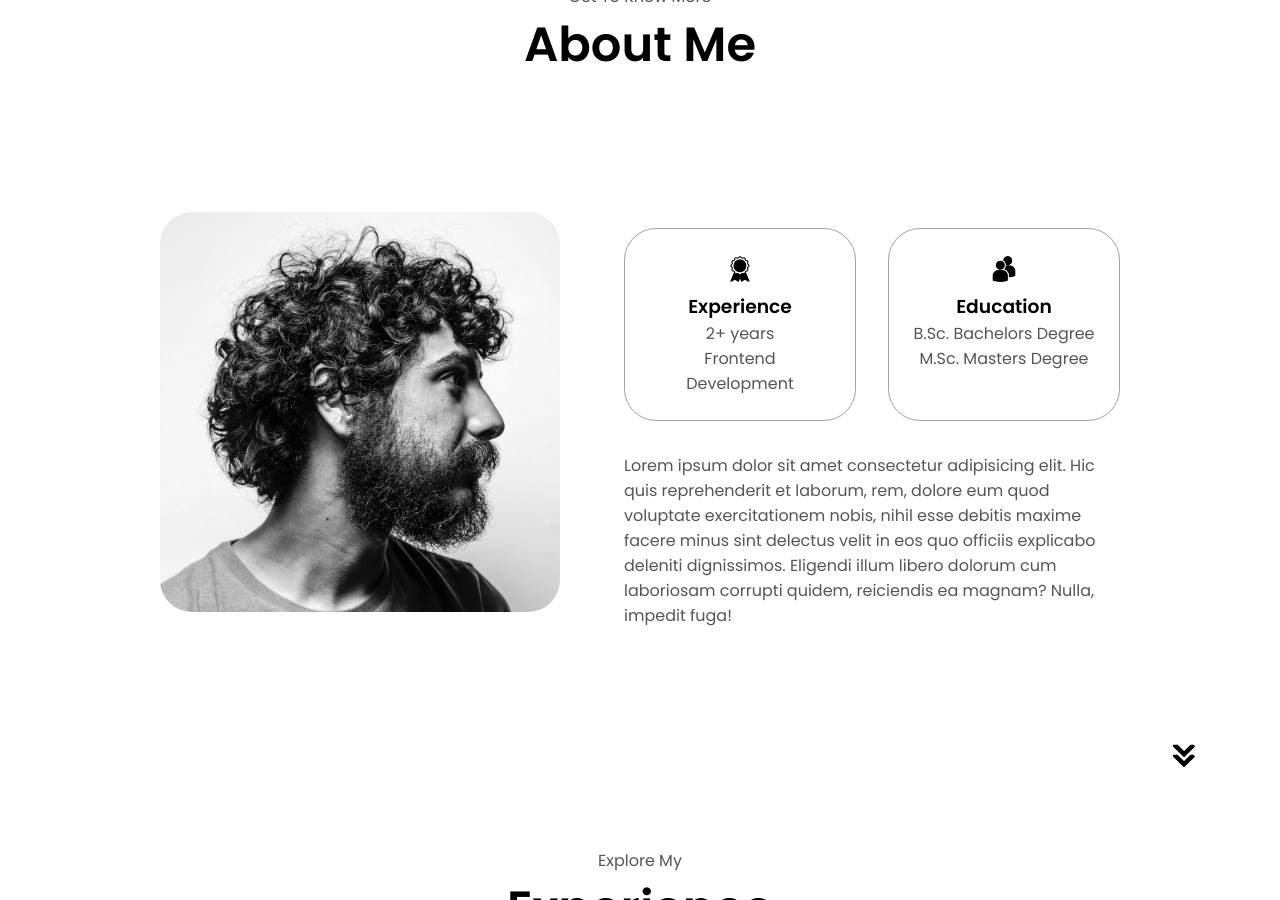
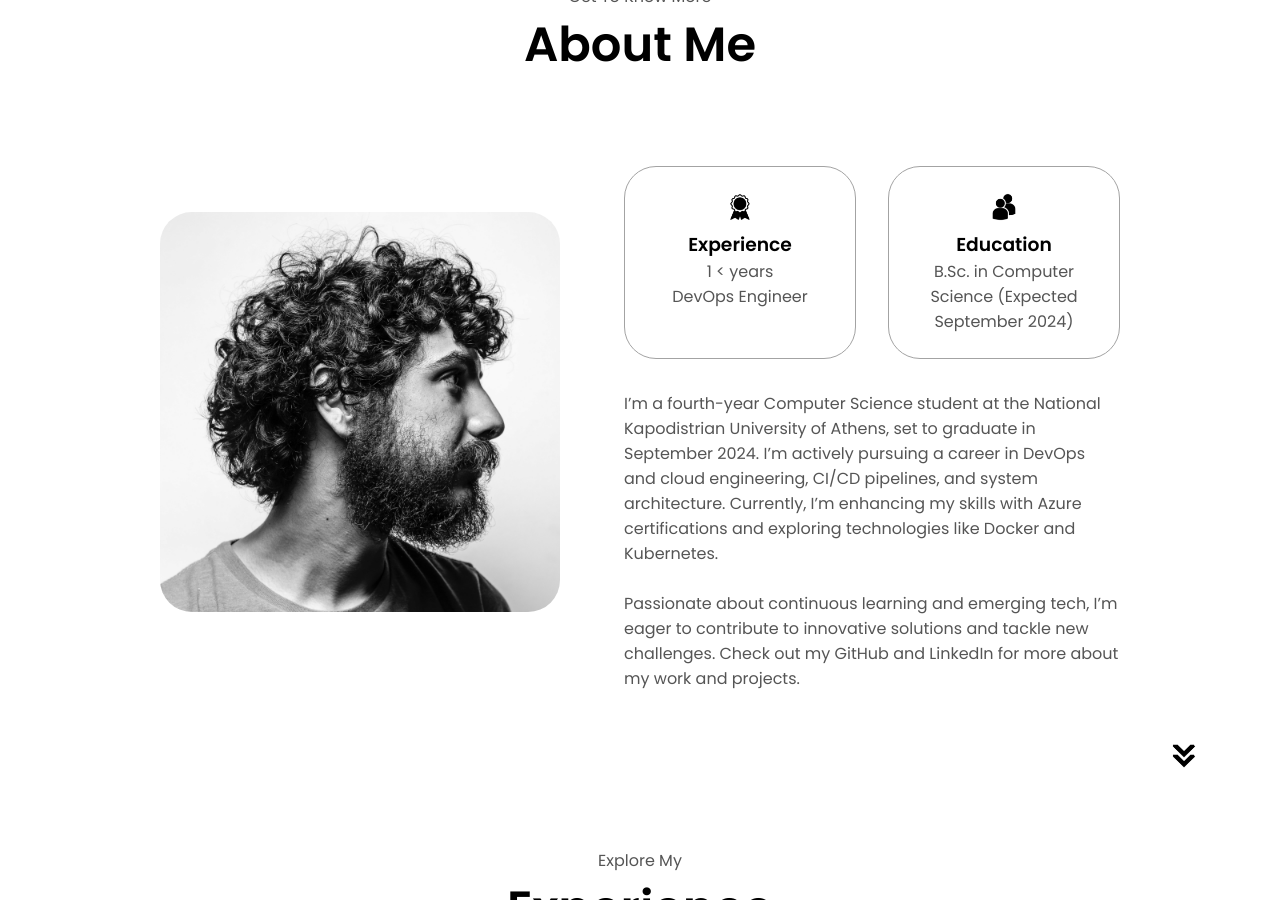
Before and after one commit to Kanellaman/kanellaman.github.io, a Jekyll site: the page built from index.markdown, in a window 1280 px wide and 900 px high, scrolled down 1048 px. Built offline with Jekyll 4.4.1, drawn with Linux system fonts in a browser that asks for light colours; comment, search, counter and statistics services are not loaded; some of the changed text lies outside the part shown.

```diff
--- a/_includes/about.html
+++ b/_includes/about.html
@@ -10,22 +10,24 @@
                 <div class="details-container">
                     <img src="./assets/experience.png" alt="Experience icon" class="icon" />
                     <h3>Experience</h3>
-                    <p>2+ years <br />Frontend Development</p>
+                    <p>1 &lt; years <br />DevOps Engineer</p>
                 </div>
                 <div class="details-container">
                     <img src="./assets/education.png" alt="Education icon" class="icon" />
                     <h3>Education</h3>
-                    <p>B.Sc. Bachelors Degree<br />M.Sc. Masters Degree</p>
+                    <p>B.Sc. in Computer Science (Expected September 2024)</p>
                 </div>
             </div>
             <div class="text-container">
                 <p>
-                    Lorem ipsum dolor sit amet consectetur adipisicing elit. Hic quis
-                    reprehenderit et laborum, rem, dolore eum quod voluptate
-                    exercitationem nobis, nihil esse debitis maxime facere minus sint
-                    delectus velit in eos quo officiis explicabo deleniti dignissimos.
-                    Eligendi illum libero dolorum cum laboriosam corrupti quidem,
-                    reiciendis ea magnam? Nulla, impedit fuga!
+                    I’m a fourth-year Computer Science student at the National Kapodistrian University of Athens, set to graduate in
+                    September 2024. I’m actively pursuing a career in DevOps and cloud engineering, CI/CD pipelines, and system
+                    architecture. Currently, I’m enhancing my skills with Azure certifications and exploring technologies like
+                    Docker and Kubernetes.
+                    <br />
+                    <br />
+                    Passionate about continuous learning and emerging tech, I’m eager to contribute to innovative solutions and tackle new
+                    challenges. Check out my GitHub and LinkedIn for more about my work and projects.
                 </p>
             </div>
         </div>
--- a/_includes/contact.html
+++ b/_includes/contact.html
@@ -4,11 +4,11 @@
     <div class="contact-info-upper-container">
         <div class="contact-info-container">
             <img src="./assets/email.png" alt="Email icon" class="icon contact-icon email-icon" />
-            <p><a href="mailto:examplemail@gmail.com">Example@gmail.com</a></p>
+            <p><a href="mailto:kanellakhskostas@gmail.com">kanellakhskostas@gmail.com</a></p>
         </div>
         <div class="contact-info-container">
             <img src="./assets/linkedin.png" alt="LinkedIn icon" class="icon contact-icon" />
-            <p><a href="https://www.linkedin.com">LinkedIn</a></p>
+            <p><a href="https://www.linkedin.com/in/kanellakis-konstantinos">LinkedIn</a></p>
         </div>
     </div>
 </section>
--- a/_includes/experience.html
+++ b/_includes/experience.html
@@ -4,7 +4,47 @@
     <div class="experience-details-container">
         <div class="about-containers">
             <div class="details-container">
-                <h2 class="experience-sub-title">Frontend Development</h2>
+                <h2 class="experience-sub-title">DevOps and Cloud Engineering</h2>
+                <div class="article-container">
+                    <article>
+                        <img src="./assets/checkmark.png" alt="Experience icon" class="icon" />
+                        <div>
+                            <h3>Python</h3>
+                            <p>Experienced</p>
+                        </div>
+                    </article>
+                    <article>
+                        <img src="./assets/checkmark.png" alt="Experience icon" class="icon" />
+                        <div>
+                            <h3>Django</h3>
+                            <p>Experienced</p>
+                        </div>
+                    </article>
+                    <article>
+                        <img src="./assets/checkmark.png" alt="Experience icon" class="icon" />
+                        <div>
+                            <h3>Docker</h3>
+                            <p>Intermediate</p>
+                        </div>
+                    </article>
+                    <article>
+                        <img src="./assets/checkmark.png" alt="Experience icon" class="icon" />
+                        <div>
+                            <h3>Kubernetes</h3>
+                            <p>Basic</p>
+                        </div>
+                    </article>
+                    <article>
+                        <img src="./assets/checkmark.png" alt="Experience icon" class="icon" />
+                        <div>
+                            <h3>CI/CD Pipelines</h3>
+                            <p>Experienced</p>
+                        </div>
+                    </article>
+                </div>
+            </div>
+            <div class="details-container">
+                <h2 class="experience-sub-title">Frontend and Backend Development</h2>
                 <div class="article-container">
                     <article>
                         <img src="./assets/checkmark.png" alt="Experience icon" class="icon" />
@@ -23,13 +63,6 @@
                     <article>
                         <img src="./assets/checkmark.png" alt="Experience icon" class="icon" />
                         <div>
-                            <h3>SASS</h3>
-                            <p>Intermediate</p>
-                        </div>
-                    </article>
-                    <article>
-                        <img src="./assets/checkmark.png" alt="Experience icon" class="icon" />
-                        <div>
                             <h3>JavaScript</h3>
                             <p>Basic</p>
                         </div>
@@ -37,40 +70,7 @@
                     <article>
                         <img src="./assets/checkmark.png" alt="Experience icon" class="icon" />
                         <div>
-                            <h3>TypeScript</h3>
-                            <p>Basic</p>
-                        </div>
-                    </article>
-                    <article>
-                        <img src="./assets/checkmark.png" alt="Experience icon" class="icon" />
-                        <div>
-                            <h3>Material UI</h3>
-                            <p>Intermediate</p>
-                        </div>
-                    </article>
-                </div>
-            </div>
-            <div class="details-container">
-                <h2 class="experience-sub-title">Frontend Development</h2>
-                <div class="article-container">
-                    <article>
-                        <img src="./assets/checkmark.png" alt="Experience icon" class="icon" />
-                        <div>
-                            <h3>PostgreSQL</h3>
-                            <p>Basic</p>
-                        </div>
-                    </article>
-                    <article>
-                        <img src="./assets/checkmark.png" alt="Experience icon" class="icon" />
-                        <div>
-                            <h3>Node JS</h3>
-                            <p>Intermediate</p>
-                        </div>
-                    </article>
-                    <article>
-                        <img src="./assets/checkmark.png" alt="Experience icon" class="icon" />
-                        <div>
-                            <h3>Express JS</h3>
+                            <h3>Node.js</h3>
                             <p>Intermediate</p>
                         </div>
                     </article>
@@ -85,5 +85,67 @@
             </div>
         </div>
     </div>
+        <h1 class="title">Skills</h1>
+        <div class="skills-details-container">
+            <div class="about-containers">
+                <div class="details-container">
+                    <h2 class="skills-sub-title">Scripting Skills</h2>
+                    <div class="article-container">
+                        <article>
+                            <img src="./assets/checkmark.png" alt="Experience icon" class="icon" />
+                            <div>
+                                <h3>Bash & shell scripting</h3>
+                                <p>Experienced</p>
+                            </div>
+                        </article>
+                        <article>
+                            <img src="./assets/checkmark.png" alt="Experience icon" class="icon" />
+                            <div>
+                                <h3>Python</h3>
+                                <p>Experienced</p>
+                            </div>
+                        </article>
+                    </div>
+                </div>
+                <div class="details-container">
+                    <h2 class="skills-sub-title">Operating Systems</h2>
+                    <div class="article-container">
+                        <article>
+                            <img src="./assets/checkmark.png" alt="Experience icon" class="icon" />
+                            <div>
+                                <h3>Windows</h3>
+                                <p>Experienced</p>
+                            </div>
+                        </article>
+                        <article>
+                            <img src="./assets/checkmark.png" alt="Experience icon" class="icon" />
+                            <div>
+                                <h3>Linux (Ubuntu, Debian, CentOS)</h3>
+                                <p>Experienced</p>
+                            </div>
+                        </article>
+                    </div>
+                </div>
+                <div class="details-container">
+                    <h2 class="skills-sub-title">Cloud Services</h2>
+                    <div class="article-container">
+                        <article>
+                            <img src="./assets/checkmark.png" alt="Experience icon" class="icon" />
+                            <div>
+                                <h3>Azure</h3>
+                                <p>Intermediate </p>
+                            </div>
+                        </article>
+                        <article>
+                            <img src="./assets/checkmark.png" alt="Experience icon" class="icon" />
+                            <div>
+                                <h3>AWS</h3>
+                                <p>Basic</p>
+                            </div>
+                        </article>
+                    </div>
+                </div>
+            </div>
+        </div>
     <img src="./assets/arrow.png" alt="Arrow icon" class="icon arrow" onclick="location.href='./#projects'" />
 </section>
--- a/_includes/navbar.html
+++ b/_includes/navbar.html
@@ -1,6 +1,6 @@
 <!-- _includes/navbar.html -->
 <nav id="desktop-nav">
-    <div class="logo">John Doe</div>
+    <div class="logo">Konstantinos Kanellakis</div>
     <div>
         <ul class="nav-links">
             <li><a href="#about">About</a></li>
@@ -11,7 +11,7 @@
     </div>
 </nav>
 <nav id="hamburger-nav">
-    <div class="logo">John Doe</div>
+    <div class="logo">Konstantinos Kanellakis</div>
     <div class="hamburger-menu">
         <div class="hamburger-icon" onclick="toggleMenu()">
             <span></span>
--- a/_includes/profile.html
+++ b/_includes/profile.html
@@ -1,11 +1,11 @@
 <section id="profile">
     <div class="section__pic-container">
-        <img src="./assets/profile-pic.png" alt="John Doe profile picture" />
+        <img src="./assets/profile-pic.png" alt="Konstantinos Kanellakis profile picture" />
     </div>
     <div class="section__text">
         <p class="section__text__p1">Hello, I'm</p>
-        <h1 class="title">John Doe</h1>
-        <p class="section__text__p2">Frontend Developer</p>
+        <h1 class="title">Konstantinos Kanellakis</h1>
+        <p class="section__text__p2">DevOps Engineer</p>
         <div class="btn-container">
             <button class="btn btn-color-2" onclick="window.open('./assets/resume-example.pdf')">
                 Download CV
```
